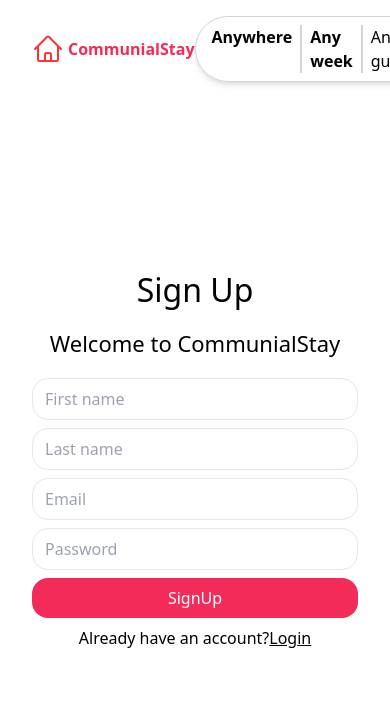
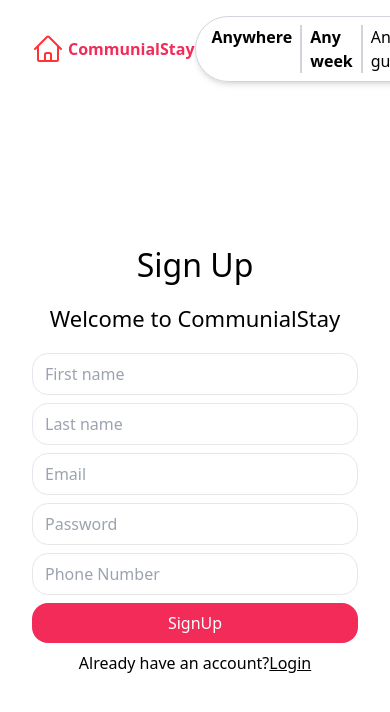
Before and after one commit to aryallaxman99/communalStay, a React (Create React App) app in the folder client/: page /register in a window 390 px wide. Shown: the top 712 px of the page. Built offline with nearby package versions, Linux system fonts and the light colour scheme; no server answers.

Commit message:
phone number added on reg. page

```diff
--- a/client/src/Containers/Auth/Register.js
+++ b/client/src/Containers/Auth/Register.js
@@ -10,6 +10,8 @@ import Button from "../../widgets/button/Button";
 
 const Register = () => {
   const passwordRule = /^(?=.*[0-9])(?=.*[!@#$%^&*])[a-zA-Z0-9!@#$%^&*]{6,16}$/;
+  const phoneRegExp =
+    /^((\\+[1-9]{1,4}[ \\-]*)|(\\([0-9]{2,3}\\)[ \\-]*)|([0-9]{2,4})[ \\-]*)*?[0-9]{3,4}?[ \\-]*[0-9]{3,4}?$/;
 
   const onSubmit = async (values, actions) => {
     await axios.post(requests.userRegister, { values }).then((res) => {
@@ -27,6 +29,11 @@ const Register = () => {
     password: Yup.string().required("Required").min(6).matches(passwordRule, {
       message: "Please create a stronger password",
     }),
+    phoneNumber: Yup.string()
+      .required("Required")
+      .min(10, "too short")
+      .max(10, "too long")
+      .matches(phoneRegExp, "Phone number is not valid"),
   });
 
   const { values, errors, handleBlur, handleChange, handleSubmit, touched } =
@@ -36,6 +43,7 @@ const Register = () => {
         lastName: "",
         email: "",
         password: "",
+        phoneNumber: "",
       },
       validationSchema: registerSchema,
       onSubmit,
@@ -100,6 +108,20 @@ const Register = () => {
               {errors.password}
             </div>
           ) : null}
+          <Input
+            id="phoneNumber"
+            type="number"
+            placeholder="Phone Number"
+            value={values.phoneNumber}
+            onChange={handleChange}
+            onBlur={handleBlur}
+          />
+          {errors.phoneNumber && touched.phoneNumber ? (
+            <div className="text-red-500 text-xs px-4 py-2 sm:px-8 sm:py-3">
+              {errors.phoneNumber}
+            </div>
+          ) : null}
+
           <Button type="submit" className="mt-1 bg-secondary">
             SignUp
           </Button>
```
Also changed, not shown: 1 other file (tests, documents, lock files or other folders).
